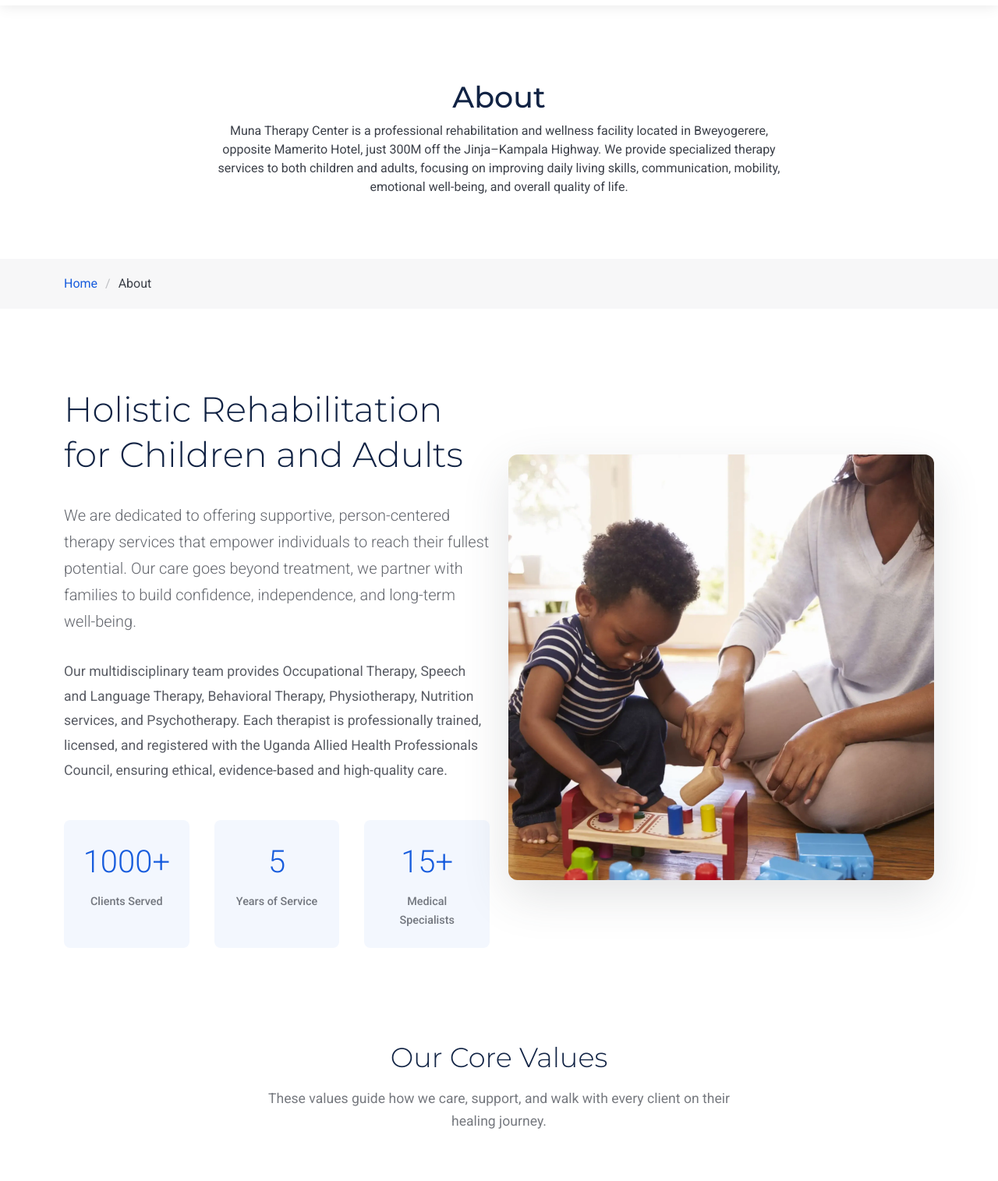
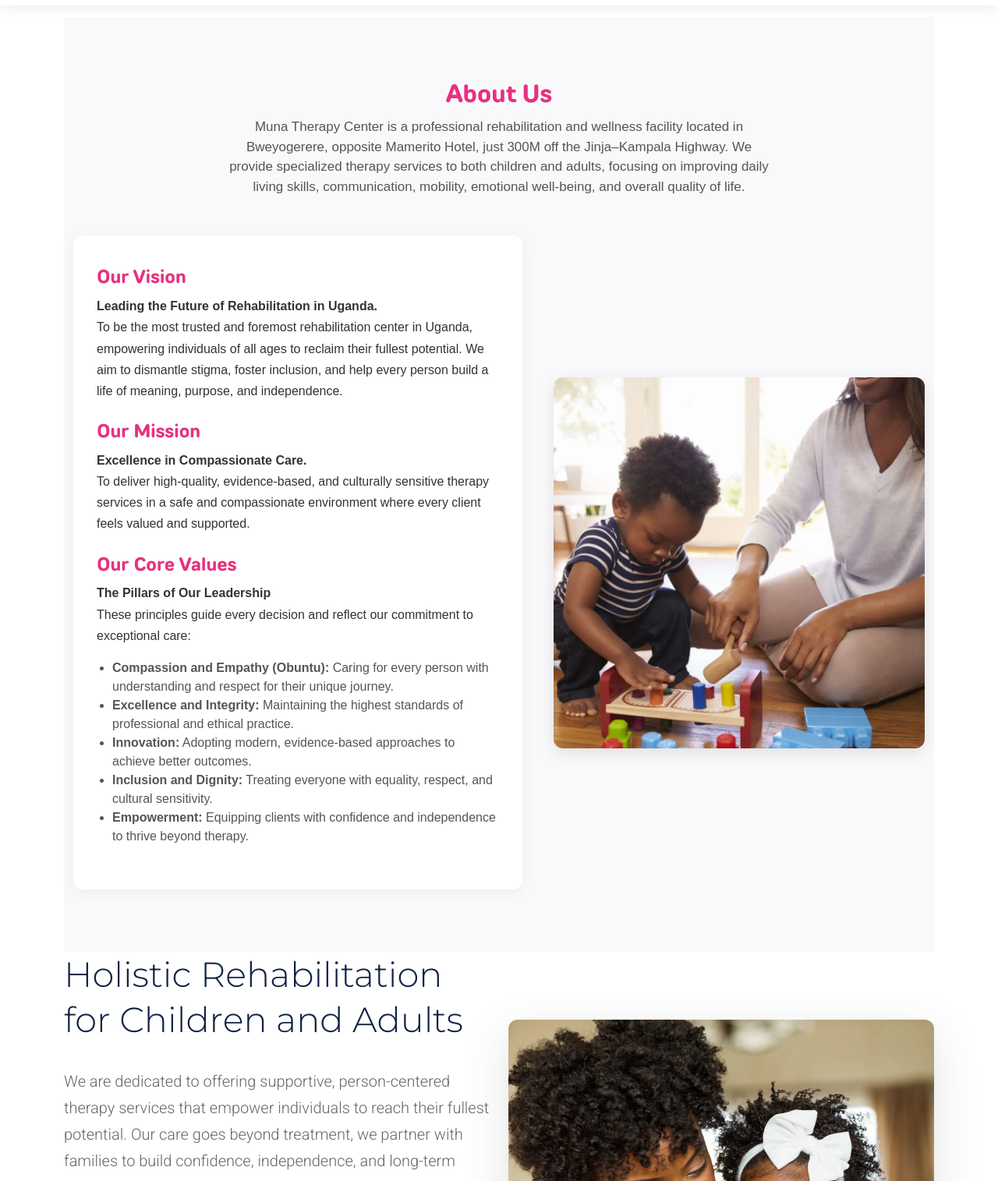
Before and after one commit to SamuelTukah/MunaTherapy-, a plain HTML site: page about.html in a window 1280 px wide. Shown: the part 78-1593 px from the top of the page at 78% size. Drawn offline with Linux system fonts and the light colour scheme.

Commit message:
first 2 changes

```diff
--- a/about.html
+++ b/about.html
@@ -127,7 +127,8 @@
   <main class="main">
 
     <!-- Page Title -->
-    <div class="page-title">
+
+    <!-- <div class="page-title">
       <div class="heading">
         <div class="container">
           <div class="row d-flex justify-content-center text-center">
@@ -149,12 +150,70 @@
           </ol>
         </div>
       </nav>
-    </div><!-- End Page Title -->
+    </div> -->
 
     <!-- About Section -->
     <section id="about" class="about section">
 
       <div class="container" data-aos="fade-up" data-aos-delay="100">
+
+
+        <!-- About Section -->
+<section id="about" style="padding: 80px 0; background: #f9f9fb; font-family: 'Poppins', sans-serif;">
+  <div class="container" style="max-width: 1200px; margin: auto;">
+
+    <div style="text-align: center; margin-bottom: 50px;">
+      <!-- <h1 class="sitename" style="color: #EC1C7E; text-align: center;">About Us</h1> -->
+      <h2 class="sitename" style="color: #e63280; font-weight: 700; font-size: 32px;">About Us</h2>
+      <p style="color: #555; font-size: 17px; max-width: 700px; margin: 10px auto;">
+        Muna Therapy Center is a professional rehabilitation and wellness facility located in Bweyogerere, opposite Mamerito Hotel, just 300M off the Jinja–Kampala Highway. We provide specialized therapy services to both children and adults, focusing on improving daily living skills, communication, mobility, emotional well-being, and overall quality of life.
+      </p>
+    </div>
+
+    <div style="display: flex; flex-wrap: wrap; align-items: center; justify-content: space-between; gap: 40px;">
+
+      <!-- Left Content -->
+      <div style="flex: 1 1 500px;">
+        <div style="background: #fff; border-radius: 12px; padding: 40px 30px; box-shadow: 0 4px 20px rgba(0,0,0,0.05);">
+
+          <h3 class="sitename" style="color: #e63280; font-size: 24px; font-weight: 700;">Our Vision</h3>
+          <p style="color: #333; line-height: 1.7; margin-bottom: 25px;">
+            <strong>Leading the Future of Rehabilitation in Uganda.</strong><br>
+            To be the most trusted and foremost rehabilitation center in Uganda, empowering individuals of all ages to reclaim their fullest potential. We aim to dismantle stigma, foster inclusion, and help every person build a life of meaning, purpose, and independence.
+          </p>
+
+          <h3 class="sitename" style="color: #e63280; font-size: 24px; font-weight: 700;">Our Mission</h3>
+          <p style="color: #333; line-height: 1.7; margin-bottom: 25px;">
+            <strong>Excellence in Compassionate Care.</strong><br>
+            To deliver high-quality, evidence-based, and culturally sensitive therapy services in a safe and compassionate environment where every client feels valued and supported.
+          </p>
+
+          <h3 class="sitename" style="color: #e63280; font-size: 24px; font-weight: 700;">Our Core Values</h3>
+          <p style="color: #333; line-height: 1.7;">
+            <strong>The Pillars of Our Leadership</strong><br>
+            These principles guide every decision and reflect our commitment to exceptional care:
+          </p>
+          <ul style="margin-top: 15px; color: #555; padding-left: 20px;">
+            <li><strong>Compassion and Empathy (Obuntu):</strong> Caring for every person with understanding and respect for their unique journey.</li>
+            <li><strong>Excellence and Integrity:</strong> Maintaining the highest standards of professional and ethical practice.</li>
+            <li><strong>Innovation:</strong> Adopting modern, evidence-based approaches to achieve better outcomes.</li>
+            <li><strong>Inclusion and Dignity:</strong> Treating everyone with equality, respect, and cultural sensitivity.</li>
+            <li><strong>Empowerment:</strong> Equipping clients with confidence and independence to thrive beyond therapy.</li>
+          </ul>
+
+        </div>
+      </div>
+
+      <!-- Right Image -->
+      <div style="flex: 1 1 400px; text-align: center;">
+        <img src="img2/cov1.webp" alt="Muna Therapy Center" style="width: 100%; max-width: 500px; border-radius: 12px; box-shadow: 0 6px 20px rgba(0,0,0,0.1);">
+      </div>
+
+    </div>
+  </div>
+</section>
+
+
 
         <div class="row align-items-center">
           <div class="col-lg-6" data-aos="fade-right" data-aos-delay="100">
@@ -166,11 +225,11 @@
 
               <div class="stats-grid">
                 <div class="stat-item">
-                  <span class="stat-number" data-purecounter-start="0" data-purecounter-end="1000" data-purecounter-duration="2">1000+</span>
+                  <span class="stat-number" data-purecounter-start="0" data-purecounter-end="100" data-purecounter-duration="2">100+</span>
                   <span class="stat-label">Clients Served</span>
                 </div>
                 <div class="stat-item">
-                  <span class="stat-number" data-purecounter-start="0" data-purecounter-end="5" data-purecounter-duration="2">5</span>
+                  <span class="stat-number" data-purecounter-start="0" data-purecounter-end="3" data-purecounter-duration="2">3</span>
                   <span class="stat-label">Years of Service</span>
                 </div>
                 <div class="stat-item">
@@ -183,7 +242,7 @@
 
           <div class="col-lg-6" data-aos="fade-left" data-aos-delay="200">
             <div class="image-wrapper">
-              <img src="img2/cov1.webp" class="img-fluid main-image" alt="Healthcare facility">
+              <img src="img2/cov2.webp" class="img-fluid main-image" alt="Healthcare facility">
               <!-- <div class="floating-image" data-aos="zoom-in" data-aos-delay="400">
                 <img src="assets/img/health/staff-8.webp" class="img-fluid" alt="Medical team">
               </div> -->
@@ -191,7 +250,7 @@
           </div>
         </div>
 
-        <div class="values-section" data-aos="fade-up" data-aos-delay="300">
+        <!-- <div class="values-section" data-aos="fade-up" data-aos-delay="300">
           <div class="row">
             <div class="col-lg-12 text-center">
               <h3>Our Core Values</h3>
@@ -239,8 +298,8 @@
                 <p>We address physical, emotional, behavioral, and cognitive needs together.</p>
               </div>
             </div>
-          </div><!-- End Values Row -->
-        </div><!-- End Values Section -->
+          </div>
+        </div> -->
 
         <!-- <div class="certifications-section" data-aos="fade-up" data-aos-delay="400">
           <div class="row">
```
Also changed, not shown: index.html (+31 -26 lines), services.html (+34 -29 lines).
